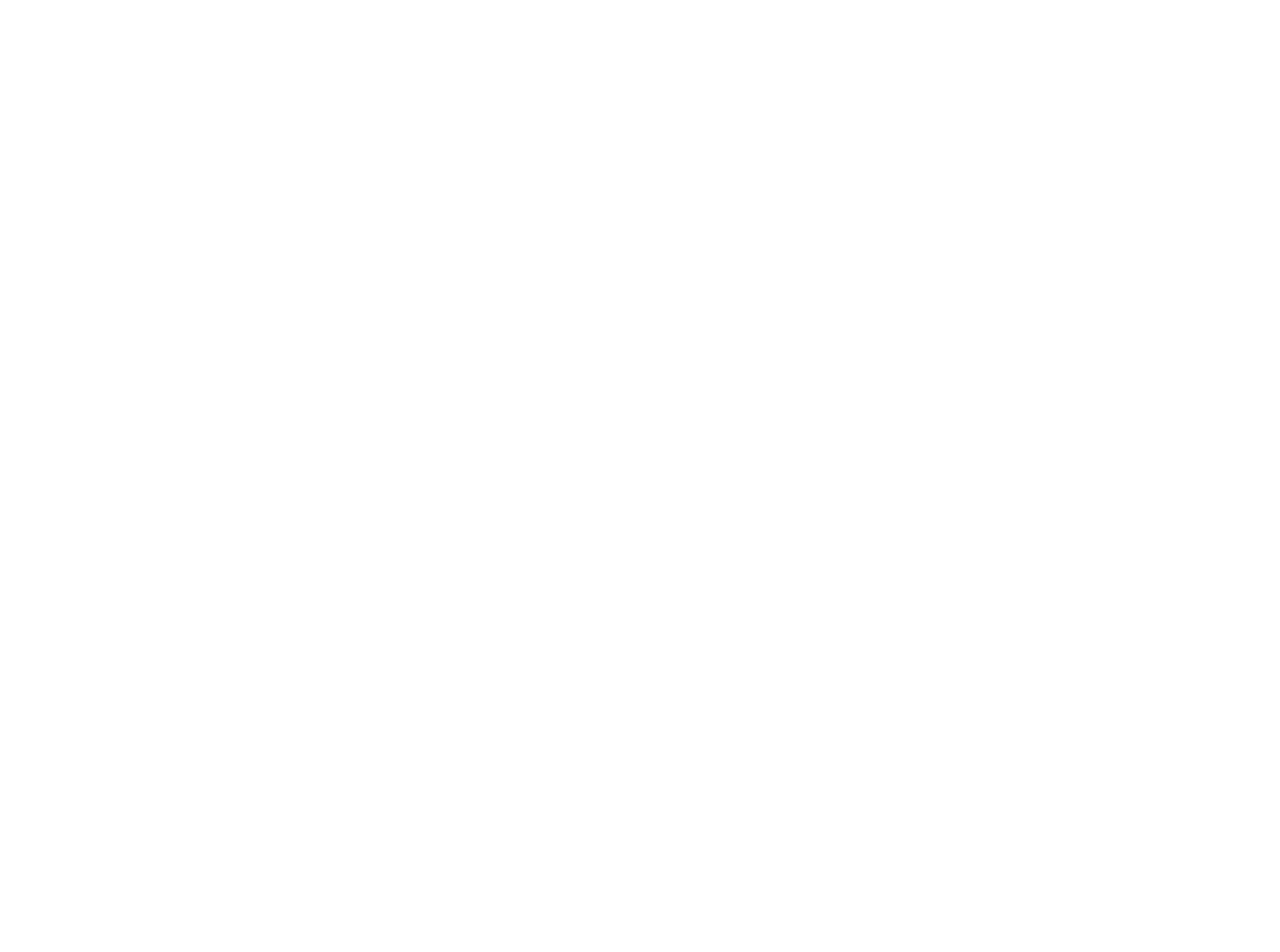
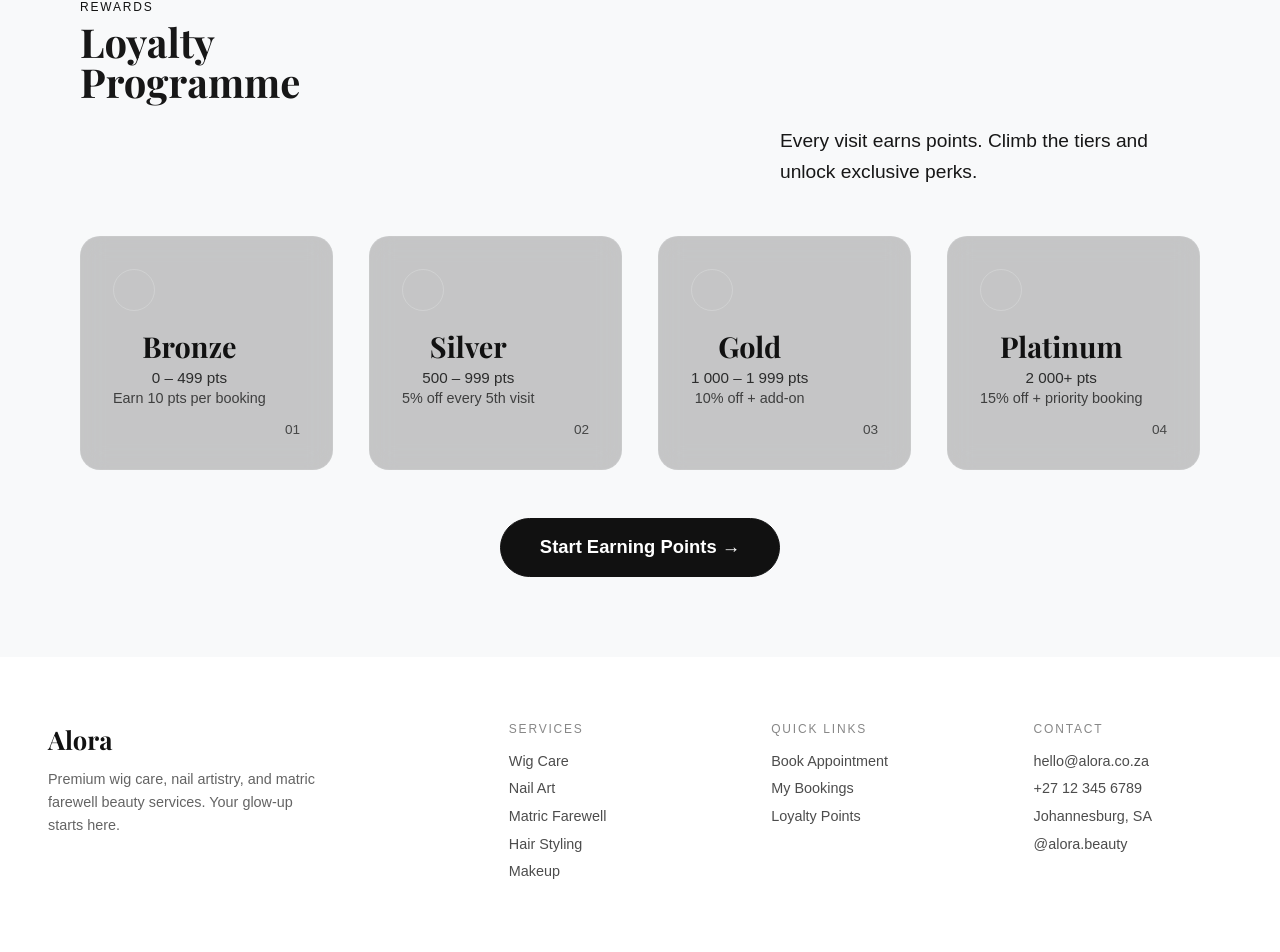
Before and after one commit to MiSpace-Projects/alora-appointments, a Next.js app: page / in a window 1280 px wide. Shown: the part 1677-2629 px from the top of the page. Before the commit the page ends 1638 px from the top, so only its background shows below. Built offline with nearby package versions, Linux system fonts and the light colour scheme.

Commit message:
feat: loyalty programme section

```diff
--- a/src/app/components/footer/Footer.module.css
+++ b/src/app/components/footer/Footer.module.css
@@ -1,17 +1,90 @@
-:global(body) {
+.footer {
+  width: 100%;
+  padding: 4rem 3rem 2rem;
+  display: flex;
+  flex-direction: column;
+  gap: 3rem;
+  color: var(--text);
+  border-top: 1px solid rgba(255, 255, 255, 0.08);
+}
+
+.top {
+  display: flex;
+  flex-direction: row;
+  gap: 4rem;
+}
+
+.brand {
+  display: flex;
+  flex-direction: column;
+  gap: 0.75rem;
+  flex: 2;
+}
+
+.logo {
+  font-size: 1.6rem;
+  font-weight: 700;
+  font-family: var(--font-playfair-display), serif;
+}
+
+.tagline {
+  font-size: 0.9rem;
+  opacity: 0.65;
+  line-height: 1.6;
+  max-width: 280px;
+}
+
+.col {
+  display: flex;
+  flex-direction: column;
+  gap: 1rem;
+  flex: 1;
+}
+
+.colTitle {
+  font-size: 0.75rem;
+  letter-spacing: 0.15em;
+  text-transform: uppercase;
+  opacity: 0.5;
+}
+
+.links {
+  display: flex;
+  flex-direction: column;
+  gap: 0.6rem;
+  list-style: none;
+  padding: 0;
   margin: 0;
 }
 
-.footer {
-  background: var(--content-bg);
-  color: var(--foreground);
-  padding: 1.25rem 1.5rem;
-  text-align: center;
-  border-top: 1px solid rgba(255, 255, 255, 0.1);
+.links li a,
+.links li span {
+  font-size: 0.9rem;
+  opacity: 0.75;
+  text-decoration: none;
+  color: var(--text);
+  transition: opacity 0.2s ease;
 }
 
-.footerText {
-  margin: 0;
-  font-size: 0.95rem;
-  opacity: 0.85;
+.links li a:hover {
+  opacity: 1;
 }
+
+.bottom {
+  border-top: 1px solid rgba(255, 255, 255, 0.08);
+  padding-top: 1.5rem;
+  font-size: 0.8rem;
+  opacity: 0.45;
+  text-align: center;
+}
+
+@media (max-width: 768px) {
+  .footer {
+    padding: 3rem 1.5rem 2rem;
+  }
+
+  .top {
+    flex-direction: column;
+    gap: 2.5rem;
+  }
+}
--- a/src/app/components/footer/Footer.tsx
+++ b/src/app/components/footer/Footer.tsx
@@ -1,10 +1,67 @@
-import { footerCopy } from "./footerData"
-import styles from "./Footer.module.css"
+import styles from './Footer.module.css';
+import Link from 'next/link';
+
+const bookUrl = 'https://preview--alora-glow-studio.base44.app/book';
+const dashUrl = 'https://preview--alora-glow-studio.base44.app/dashboard';
 
 export default function Footer() {
   return (
     <footer className={styles.footer}>
-      <p className={styles.footerText}>{footerCopy.text}</p>
+      <div className={styles.top}>
+        <div className={styles.brand}>
+          <div className={styles.logo}>Alora</div>
+          <p className={styles.tagline}>
+            Premium wig care, nail artistry, and matric farewell beauty services. Your glow-up
+            starts here.
+          </p>
+        </div>
+
+        <div className={styles.col}>
+          <span className={styles.colTitle}>Services</span>
+          <ul className={styles.links}>
+            {['Wig Care', 'Nail Art', 'Matric Farewell', 'Hair Styling', 'Makeup'].map((s) => (
+              <li key={s}>
+                <Link href={bookUrl}>{s}</Link>
+              </li>
+            ))}
+          </ul>
+        </div>
+
+        <div className={styles.col}>
+          <span className={styles.colTitle}>Quick Links</span>
+          <ul className={styles.links}>
+            <li>
+              <Link href={bookUrl}>Book Appointment</Link>
+            </li>
+            <li>
+              <Link href={dashUrl}>My Bookings</Link>
+            </li>
+            <li>
+              <Link href={dashUrl}>Loyalty Points</Link>
+            </li>
+          </ul>
+        </div>
+
+        <div className={styles.col}>
+          <span className={styles.colTitle}>Contact</span>
+          <ul className={styles.links}>
+            <li>
+              <span>hello@alora.co.za</span>
+            </li>
+            <li>
+              <span>+27 12 345 6789</span>
+            </li>
+            <li>
+              <span>Johannesburg, SA</span>
+            </li>
+            <li>
+              <span>@alora.beauty</span>
+            </li>
+          </ul>
+        </div>
+      </div>
+
+      <div className={styles.bottom}>© 2026 Alora Appointments. All rights reserved.</div>
     </footer>
-  )
+  );
 }
--- /dev/null
+++ b/src/app/features/loyalty/Loyalty.module.css
@@ -0,0 +1,152 @@
+.page {
+  width: 100%;
+  padding: 5rem 5rem;
+  display: flex;
+  flex-direction: column;
+  gap: 3rem;
+  color: var(--text);
+}
+
+.header {
+  display: flex;
+  flex-direction: column;
+  gap: 0.5rem;
+  align-items: flex-start;
+}
+
+.kicker {
+  font-size: 0.75rem;
+  letter-spacing: 0.15em;
+  text-transform: uppercase;
+  opacity: 0.7;
+}
+
+.title {
+  font-weight: 700;
+  font-family: var(--font-playfair-display), serif;
+  line-height: 1;
+  text-align: left;
+}
+
+.subtitle {
+  opacity: 0.35;
+  line-height: 1.6;
+  max-width: 420px;
+  align-self: flex-end;
+  text-align: left;
+}
+
+.grid {
+  display: flex;
+  flex-direction: row;
+  gap: 2.25rem;
+}
+
+.card {
+  flex: 1 1 0;
+  min-width: 0;
+  display: flex;
+  flex-direction: column;
+  align-items: flex-start;
+  justify-content: space-between;
+  padding: 2rem;
+  border-radius: 1.25rem;
+  background: rgba(46, 46, 46, 0.25);
+  border: 1px solid rgba(255, 255, 255, 0.08);
+  backdrop-filter: blur(12px);
+  min-height: 180px;
+  transition:
+    transform 0.25s ease,
+    border 0.25s ease;
+}
+
+.card:hover {
+  transform: translateY(-4px);
+  border: 1px solid rgba(255, 255, 255, 0.2);
+}
+
+.cardLeft {
+  flex: 0 0 auto;
+  display: flex;
+  align-items: center;
+  margin-bottom: 1rem;
+}
+
+.icon {
+  width: 42px;
+  height: 42px;
+  border-radius: 50%;
+  border: 1px solid rgba(255, 255, 255, 0.2);
+}
+
+.cardBody {
+  flex: 1;
+  display: flex;
+  flex-direction: column;
+  gap: 0.25rem;
+}
+
+.tier {
+  font-family: var(--font-playfair-display), serif;
+  font-size: 1.8rem;
+  font-weight: 700;
+}
+
+.points {
+  font-size: 0.95rem;
+  opacity: 0.85;
+}
+
+.detail {
+  font-size: 0.9rem;
+  opacity: 0.75;
+}
+
+.level {
+  flex: 0 0 auto;
+  font-size: 0.85rem;
+  opacity: 0.7;
+  margin-top: 1rem;
+  align-self: flex-end;
+}
+
+.ctaWrap {
+  display: flex;
+  justify-content: center;
+}
+
+.cta {
+  font-size: 1.15rem;
+  padding: 1.1rem 2.4rem;
+  border-radius: 999px;
+  border: 1px solid var(--text);
+  background: var(--text);
+  color: var(--bg);
+  font-weight: 600;
+  cursor: pointer;
+  transition: all 0.25s ease;
+}
+
+.cta:hover {
+  transform: translateY(-3px);
+  opacity: 0.85;
+}
+
+@media (max-width: 768px) {
+  .page {
+    padding: 3rem 1.5rem;
+  }
+
+  .subtitle {
+    align-self: flex-start;
+    max-width: 100%;
+  }
+
+  .grid {
+    flex-direction: column;
+  }
+
+  .card {
+    min-height: 120px;
+  }
+}
--- /dev/null
+++ b/src/app/features/loyalty/Loyalty.tsx
@@ -0,0 +1,91 @@
+'use client';
+
+import styles from './Loyalty.module.css';
+import { motion } from 'framer-motion';
+
+const easeOut = [0.22, 1, 0.36, 1] as const;
+
+const container = {
+  hidden: { opacity: 0 },
+  show: {
+    opacity: 1,
+    transition: { staggerChildren: 0.12 },
+  },
+};
+
+const item = {
+  hidden: { opacity: 0, y: 24 },
+  show: {
+    opacity: 1,
+    y: 0,
+    transition: { duration: 0.7, ease: easeOut },
+  },
+};
+
+const tiers = [
+  { level: '01', name: 'Bronze', range: '0 – 499 pts', detail: 'Earn 10 pts per booking' },
+  { level: '02', name: 'Silver', range: '500 – 999 pts', detail: '5% off every 5th visit' },
+  { level: '03', name: 'Gold', range: '1 000 – 1 999 pts', detail: '10% off + add-on' },
+  { level: '04', name: 'Platinum', range: '2 000+ pts', detail: '15% off + priority booking' },
+];
+
+export default function LoyaltyPage() {
+  return (
+    <div className={styles.page}>
+      <motion.section
+        className={styles.header}
+        initial="hidden"
+        animate="show"
+        variants={container}
+      >
+        <motion.span className={styles.kicker} variants={item}>
+          Rewards
+        </motion.span>
+
+        <motion.h1 className={styles.title} variants={item}>
+          Loyalty
+          <br />
+          Programme
+        </motion.h1>
+
+        <motion.p className={styles.subtitle} variants={item}>
+          Every visit earns points. Climb the tiers and unlock exclusive perks.
+        </motion.p>
+      </motion.section>
+
+      <motion.section
+        className={styles.grid}
+        initial="hidden"
+        whileInView="show"
+        viewport={{ once: true }}
+        variants={container}
+      >
+        {tiers.map((tier) => (
+          <motion.div key={tier.level} className={styles.card} variants={item}>
+            <div className={styles.cardLeft}>
+              <div className={styles.icon} />
+            </div>
+
+            <div className={styles.cardBody}>
+              <div className={styles.tier}>{tier.name}</div>
+              <div className={styles.points}>{tier.range}</div>
+              <div className={styles.detail}>{tier.detail}</div>
+            </div>
+
+            <div className={styles.level}>{tier.level}</div>
+          </motion.div>
+        ))}
+      </motion.section>
+
+      <motion.div
+        className={styles.ctaWrap}
+        initial="hidden"
+        whileInView="show"
+        viewport={{ once: true }}
+        variants={item}
+      >
+        <button className={styles.cta}>Start Earning Points →</button>
+      </motion.div>
+    </div>
+  );
+}
--- a/src/app/servicesView/page.module.css
+++ b/src/app/features/servicesSection/ServiceSection.module.css
@@ -9,6 +9,7 @@
   --space-6: 2rem;
   --space-7: 2.5rem;
   --space-8: 3rem;
+  --space-9: 7rem;
 
   --radius-md: 1.2rem;
   --radius-lg: 1.4rem;
@@ -40,9 +41,9 @@
 }
 
 .services {
-  width: min(1080px, 100%);
+  width: 100vw;
   margin: 0 auto;
-  padding: var(--space-6);
+  padding: var(--space-9);
   display: flex;
   flex-direction: column;
   gap: var(--space-8);
--- a/src/app/servicesView/page.tsx
+++ b/src/app/features/servicesSection/ServiceSection.tsx
@@ -1,6 +1,6 @@
 'use client';
 
-import styles from './page.module.css';
+import styles from './ServiceSection.module.css';
 import { motion } from 'framer-motion';
 
 // const reveal = {
--- a/src/app/globals.css
+++ b/src/app/globals.css
@@ -3,7 +3,7 @@
   --foreground: #171717;
 }
 
-[data-theme="light"] {
+[data-theme='light'] {
   --background: #ffffff;
   --foreground: #171717;
   --navbar-bg: rgba(255, 255, 255, 0.95);
@@ -12,12 +12,12 @@
   --logo-filter: none;
 }
 
-[data-theme="dark"] {
-  --background: #0a0a0a;
+[data-theme='dark'] {
+  --background: #000;
   --foreground: #ededed;
   --navbar-bg: rgba(0, 0, 0, 0.08);
   --text-color: #ffffff;
-  --content-bg: #1a1a1a;
+  --content-bg: #000;
   --logo-filter: brightness(0) invert(1);
 }
 
@@ -42,12 +42,6 @@ main {
   background: var(--content-bg);
 }
 
-.app-content {
-  width: min(1200px, calc(100% - 2rem));
-  margin: 0 auto;
-  padding: 2rem 0 4rem;
-}
-
 @media (max-width: 768px) {
   .app-content {
     padding: 1.5rem 0 3rem;
--- a/src/app/page.module.css
+++ b/src/app/page.module.css
@@ -1,18 +1,17 @@
-.landing {
-  padding: 2rem;
+.home {
   text-align: center;
   color: var(--foreground);
   background: var(--content-bg);
 }
 
-.landing h1 {
+.home h1 {
   font-size: 2.5rem;
   font-weight: 700;
   margin-bottom: 1rem;
   color: var(--foreground);
 }
 
-.landing p {
+.home p {
   font-size: 1.2rem;
   color: var(--foreground);
   opacity: 0.8;
--- a/src/app/page.tsx
+++ b/src/app/page.tsx
@@ -1,13 +1,15 @@
 import styles from './page.module.css';
 import Hero from './components/hero/Hero';
-import Services from './servicesView/page';
+import Services from './features/servicesSection/ServiceSection';
+import LoyaltyPage from './features/loyalty/Loyalty';
 
 export default function Home() {
   return (
     <>
       <Hero />
-      <div className={styles.landing}>
+      <div className={styles.home}>
         <Services />
+        <LoyaltyPage />
       </div>
     </>
   );
--- a/tsconfig.json
+++ b/tsconfig.json
@@ -30,7 +30,8 @@
     ".next/dev/types/**/*.ts",
     "**/*.mts",
     "jest.config.ts",
-    "jest.setup.ts"
+    "jest.setup.ts",
+    "src/app/loyaltyView/page.module.css"
   ],
   "exclude": ["node_modules"]
 }
```
